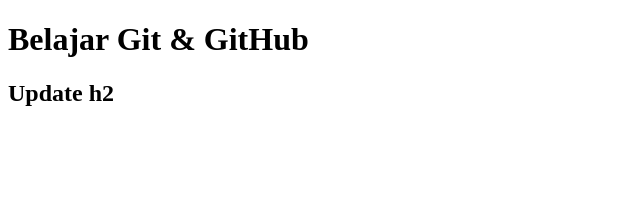
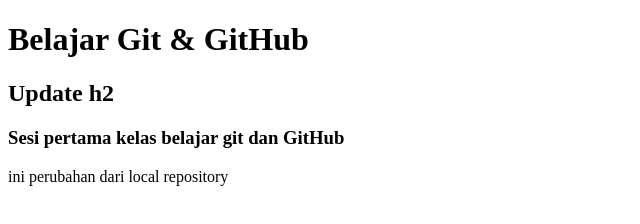
Before and after one commit to Pandhazzz/belajar-git-github, a plain HTML site: page index.html in a window 1280 px wide. Shown: the whole page, without its empty margins (0-640 px from the left). Drawn offline with Linux system fonts and the light colour scheme.

Commit message:
menambah elemen h3 dan p

```diff
--- a/index.html
+++ b/index.html
@@ -8,5 +8,7 @@
   <body>
     <h1>Belajar Git & GitHub</h1>
     <h2>Update h2</h2>
+    <h3>Sesi pertama kelas belajar git dan GitHub</h3>
+    <p>ini perubahan dari local repository</p>
   </body>
 </html>
```
